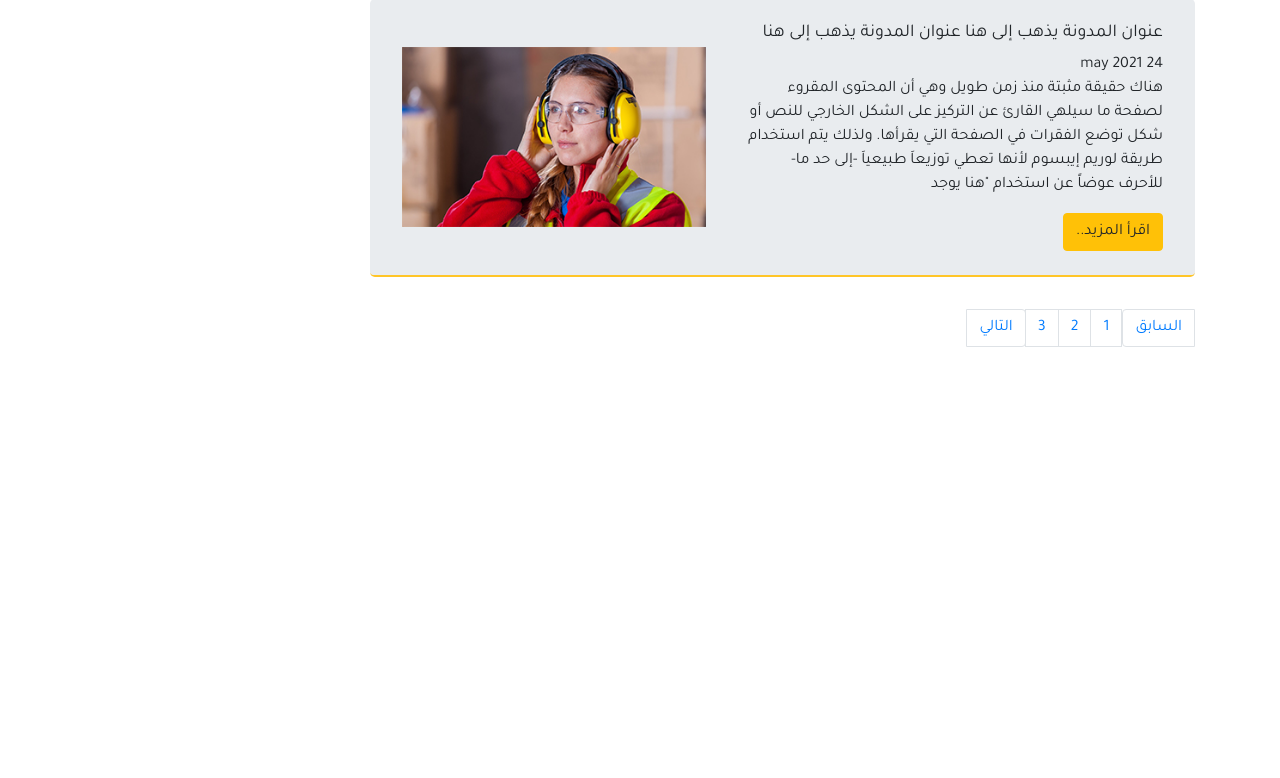
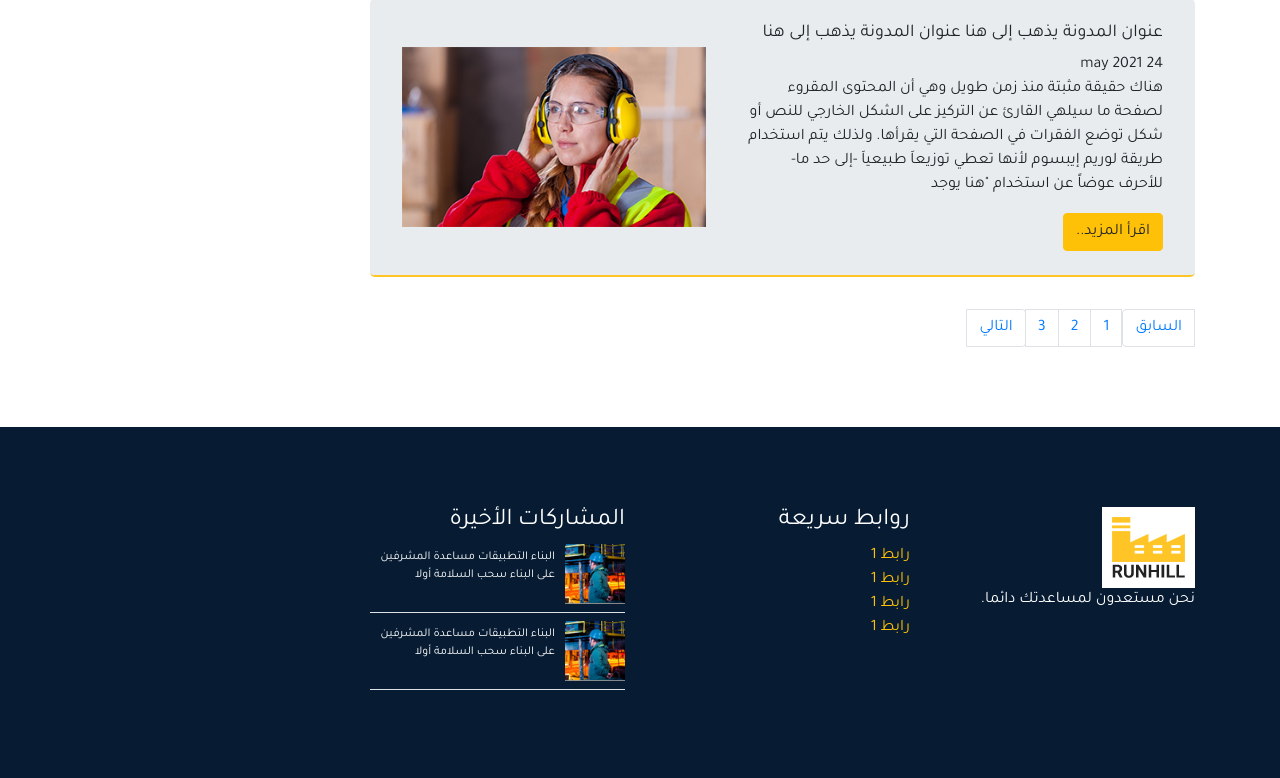
Before and after one commit to mohammadalbojuk/arabic-bootstrap, a plain HTML site: page blog.html in a window 1280 px wide. Shown: the part 915-1693 px from the top of the page. Before the commit the page ends 1342 px from the top, so only its background shows below. Drawn offline with nearby package versions, Linux system fonts and the light colour scheme.

Commit message:
add footer to blog page

```diff
--- a/blog.html
+++ b/blog.html
@@ -21,7 +21,7 @@
             <div class="collapse navbar-collapse" id="navbarSupportedContent">
                 <ul class="navbar-nav mr-auto">
                 <li class="nav-item active">
-                    <a class="nav-link" href="#">الصفحة الرئيسية <span class="sr-only">(current)</span></a>
+                    <a class="nav-link" href="index.html">الصفحة الرئيسية <span class="sr-only">(current)</span></a>
                 </li>
                 <li class="nav-item">
                     <a class="nav-link" href="#">معلومات عنا</a>
@@ -158,6 +158,49 @@
         </div>
     </section>
 
+    <!-- footer -->
+    <footer class="section">
+        <div class="container">
+            <div class="row">
+                <div class="col-md-3 col-sm-6 col-12">
+                    <div class="footer_item">
+                        <img src="images/logo.png" alt="">
+                        <p>نحن مستعدون لمساعدتك دائما.</p>
+                    </div>
+                </div>
+                <div class="col-md-3 col-sm-6 col-12">
+                    <h4>روابط سريعة</h4>
+                    <ul class="list-unstyled">
+                        <li>
+                            <a href="#" class="text-warning">رابط 1</a>
+                        </li>
+                        <li>
+                            <a href="#" class="text-warning">رابط 1</a>
+                        </li>
+                        <li>
+                            <a href="#" class="text-warning">رابط 1</a>
+                        </li>
+                        <li>
+                            <a href="#" class="text-warning">رابط 1</a>
+                        </li>
+                    </ul>
+                </div>
+                <div class="col-md-3 col-sm-6 col-12">
+                    <h4>المشاركات الأخيرة</h4>
+                    <div class="footer-left border-bottom mb-2 pb-2">
+                        <img src="images/news-thumb-1.jpg" alt="">
+                        <p>البناء التطبيقات مساعدة المشرفين على البناء سحب السلامة أولا</p>
+                    </div>
+                    <div class="footer-left border-bottom mb-2 pb-2">
+                        <img src="images/news-thumb-1.jpg" alt="">
+                        <p>البناء التطبيقات مساعدة المشرفين على البناء سحب السلامة أولا</p>
+                    </div>
+                </div>
+                <div class="col-md-3 col-sm-6 col-12"></div>
+            </div>
+        </div>
+    </footer>
+
     <script src="https://cdn.jsdelivr.net/npm/jquery@3.5.1/dist/jquery.slim.min.js" integrity="sha384-DfXdz2htPH0lsSSs5nCTpuj/zy4C+OGpamoFVy38MVBnE+IbbVYUew+OrCXaRkfj" crossorigin="anonymous"></script>
     <script src="https://cdn.jsdelivr.net/npm/bootstrap@4.6.1/dist/js/bootstrap.bundle.min.js" integrity="sha384-fQybjgWLrvvRgtW6bFlB7jaZrFsaBXjsOMm/tB9LTS58ONXgqbR9W8oWht/amnpF" crossorigin="anonymous"></script>
 </body>
```
